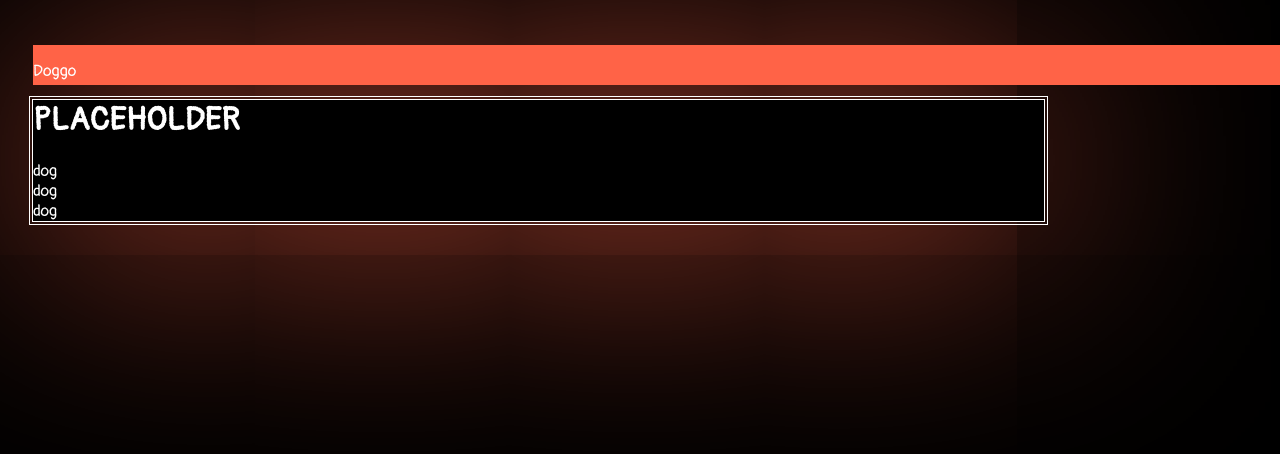
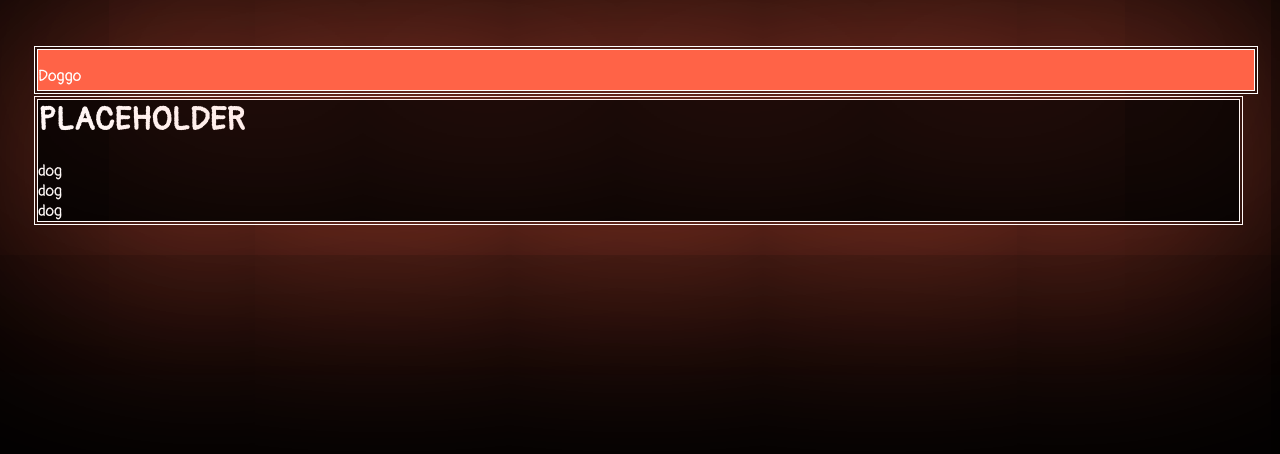
Before and after one commit to slidecode/my-dog, a plain HTML site: page index.html in a window 1280 px wide. Drawn offline with Linux system fonts and the light colour scheme.

Commit message:
Update index.html

```diff
--- a/index.html
+++ b/index.html
@@ -13,9 +13,9 @@
       .main {
         color: white;
         background-color: black;
-        width: 80%;
+        width: 95%;
         height: 250%;
-        margin: 25px;
+        margin: 30px;
         margin-top: 100px;
         outline-style: double;
         outline-color: white;
@@ -26,11 +26,15 @@
       .header {
         color: white;
         background-color: tomato;
-        width: 100%;
+        width: 95%;
         height: 5%;
         position: fixed;
         top: 20px;
-        margin: 25px;
+        margin: 30px;
+        outline-style: double;
+        outline-color: white;
+        outline-width: 4px;
+        box-shadow: 0 0 50em tomato;
       }
     </style>
   </head>
```
